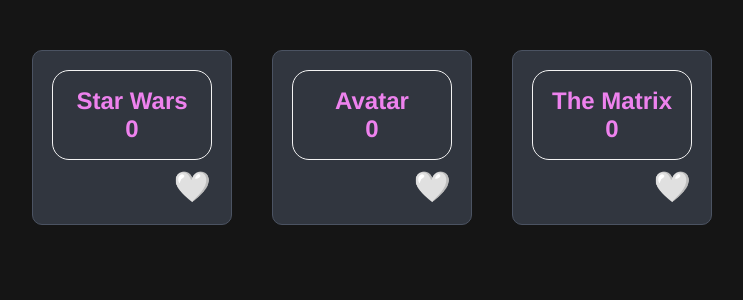
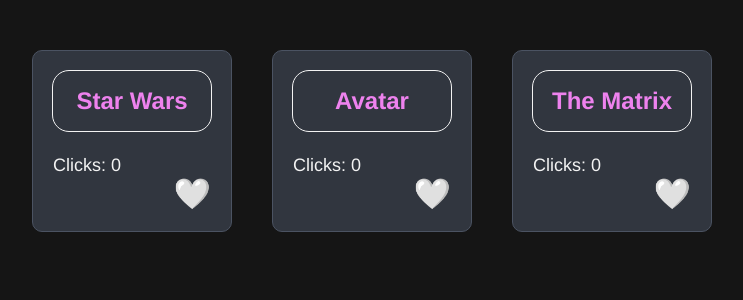
Before and after one commit to Tuitoek/Movie-Rating-Site, a React (Vite) app: page / in a window 1280 px wide. Shown: the top 300 px of the page, without its empty margins (268-1011 px from the left). Built offline with nearby package versions, Linux system fonts and the light colour scheme.

Commit message:
Add functions for managing states

```diff
--- a/src/App.jsx
+++ b/src/App.jsx
@@ -4,25 +4,39 @@
 const hasLiked = true;
 const Card = ({ title, rating, actors }) => {
 
+  // Initialize state for heart like
+  const [hasLiked, setHasLiked] = useState(false);
 
-  const [hasLiked, setHasLiked] = useState(false);
+  // Initialize state for click count
   const [count, setCount] = useState(0);
 
+  // Handle the click event on the card
   const handleCardClick = () => {
+
     setCount((prevCount) => prevCount + 1);
   }
 
+  // Handle the click event on the heart button
+  const handleHeartClick = (e) => {
+    // This prevents 'handleCardClick' from ever seeing this event
+    e.stopPropagation();
+
+    setHasLiked(!hasLiked);
+  };
+
+  // Hook that runs after every render, logging the current like status
   useEffect(() => {
     console.log(`${title} has been liked: ${hasLiked}`);
   });
 
   return (
     <div className="card" onClick={handleCardClick}>
-      <h3>{title} <br />{count}</h3>
+      <h3>{title}</h3>
 
+      <p className='click'>Clicks: {count}</p>
+      {/* <blockquote>{isCool ? 'This movie is cool!' : 'This movie is not really that cool.'}</blockquote> */}
 
-      {/* <blockquote>{isCool ? 'This movie is cool!' : 'This movie is not really that cool.'}</blockquote> */}
-      <button onClick={() => setHasLiked(!hasLiked)}>
+      <button onClick={handleHeartClick}>
         {hasLiked ? "❤️" : "🤍"}
       </button>
 
--- a/src/index.css
+++ b/src/index.css
@@ -74,3 +74,9 @@
   align-self: right;
   text-align: right;
 }
+.click {
+  text-align: left;
+  margin-top: 1.5rem;
+  color: #f3f3f3;
+  font-size: 18px;
+}
```
